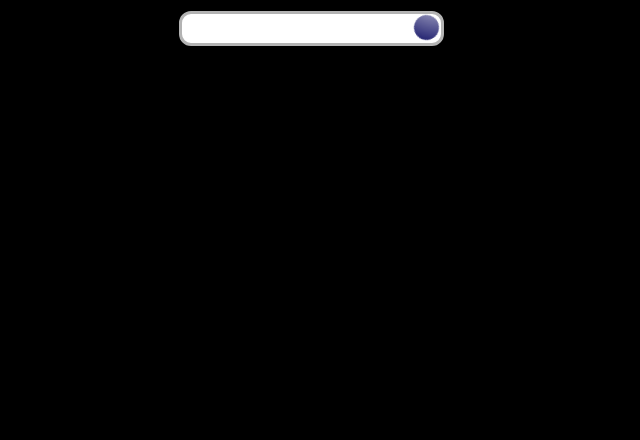
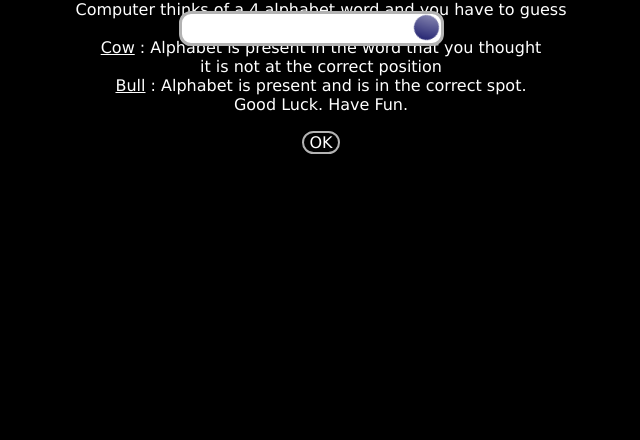
Before and after one commit to RajRathore111/Cow-And-Bull-Javascript, a plain HTML site: page CnB_Web.html in a window 1280 px wide. Shown: the part 360-800 px from the top of the page, without its empty margins (316-956 px from the left). Drawn offline with Linux system fonts and the light colour scheme; a web font is replaced by a local one.

Commit message:
Update CnB_Web.html
Added Title & Intoduction Message

```diff
--- a/CnB_Web.html
+++ b/CnB_Web.html
@@ -1,12 +1,26 @@
 <link href="./css/style.css" rel="stylesheet" type="text/css" />
 <script src="./Scripts/jquery-2.1.1.js"></script>
+<script src="./Scripts/jquery.animate-colors.js"></script>
 <script src="./Scripts/CnB.js"></script>
 <HTML>
+<Title>Cow & Bull</Title>
 <BODY>
 <div id="mainBlock" class="mainBlock">
 <span class="cowAndBullTitle">Cow and Bull</span>
+<div class="introBlock" id="introBlock">
+
+Computer thinks of a 4 alphabet word and you have to guess it in 10 chances<br>
+
+<u>Cow</u> : Alphabet is present in the word that you thought<br> it is not at the correct position<br>
+<u>Bull</u> : Alphabet is present and is in the correct spot.<br>
+Good Luck. Have Fun.
+<br><br>
+<span id="okButton" class="okButton">&nbsp;OK&nbsp;</span>
+</div>
+<div id="inputBlock">
 <input class="userInput" id="userInputField" type="text" maxlength="4" ></input>
 <div id="submitCircle" class="rotatingCircle"> </div>
+</div>
 </div>
 <div id="resultScreen" class="resultScreen"></div>
 </BODY>
```
